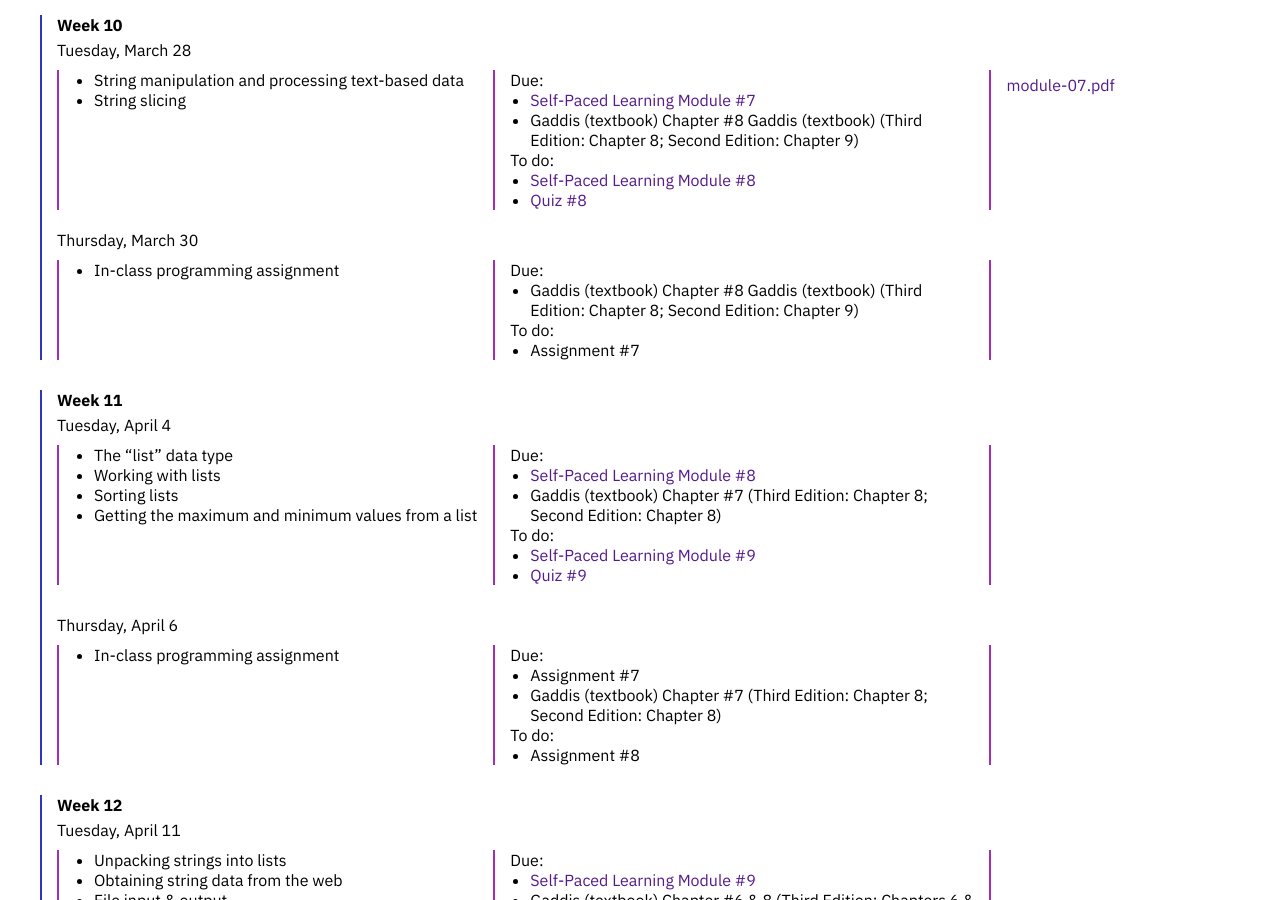
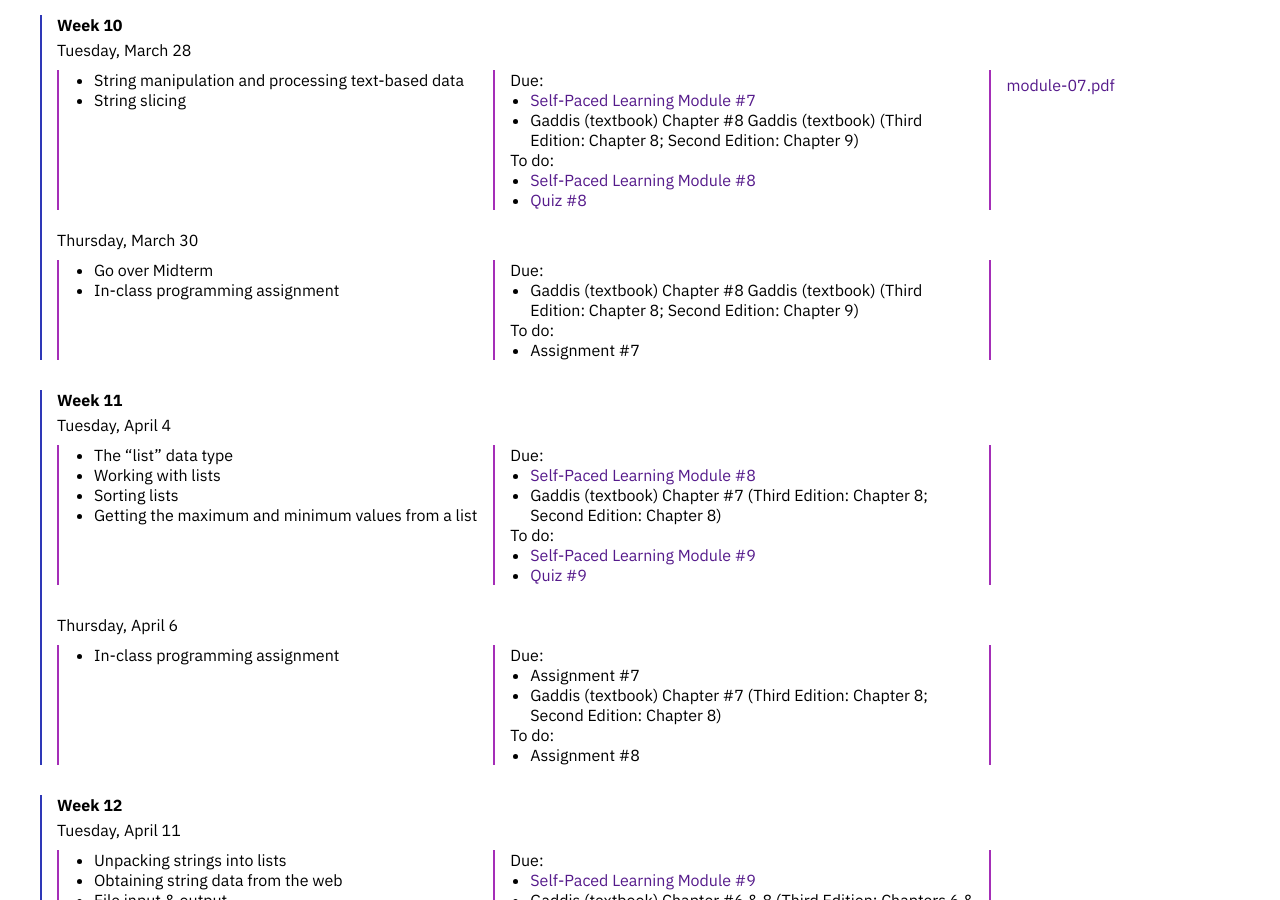
Before and after one commit to emilydidthis/CSCI-UA.0002-Spring23, a Jekyll site: the page built from schedule-TR.markdown, in a window 1280 px wide and 900 px high, scrolled down 3490 px. Built offline with Jekyll 4.4.1, drawn with Linux system fonts in a browser that asks for light colours.

Commit message:
update midterm review

```diff
--- a/schedule-MW.markdown
+++ b/schedule-MW.markdown
@@ -562,6 +562,7 @@ Monday, April 3
 <div class="week-column topics" markdown="1">
 
 ### Topics
+- Go over Midterm
 - In-class programming assignment
 </div>
 <div class="week-column assigned" markdown="1">
--- a/schedule-TR.markdown
+++ b/schedule-TR.markdown
@@ -552,6 +552,7 @@ Thursday, March 30
 <div class="week-column topics" markdown="1">
 
 ### Topics
+- Go over Midterm
 - In-class programming assignment
 </div>
 <div class="week-column assigned" markdown="1">
```
